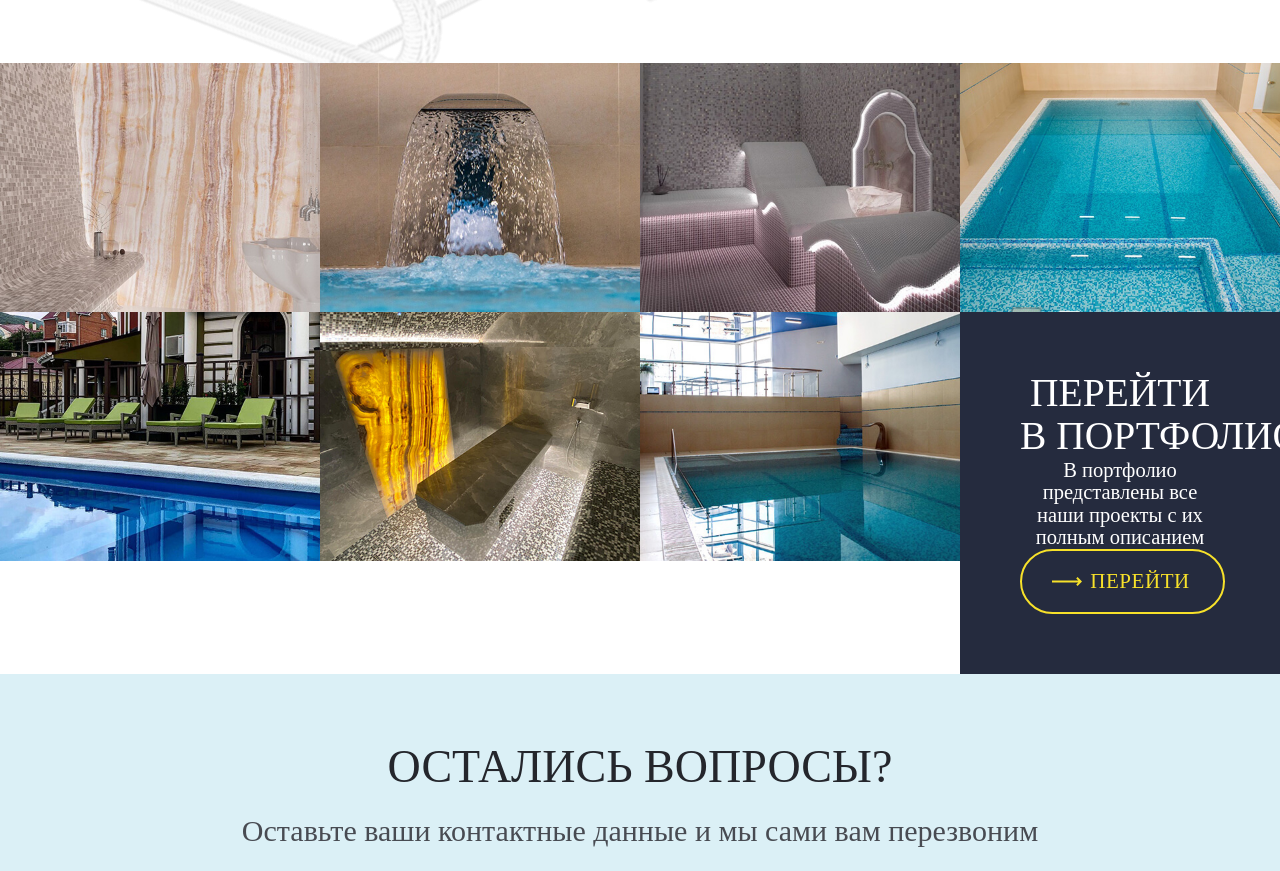
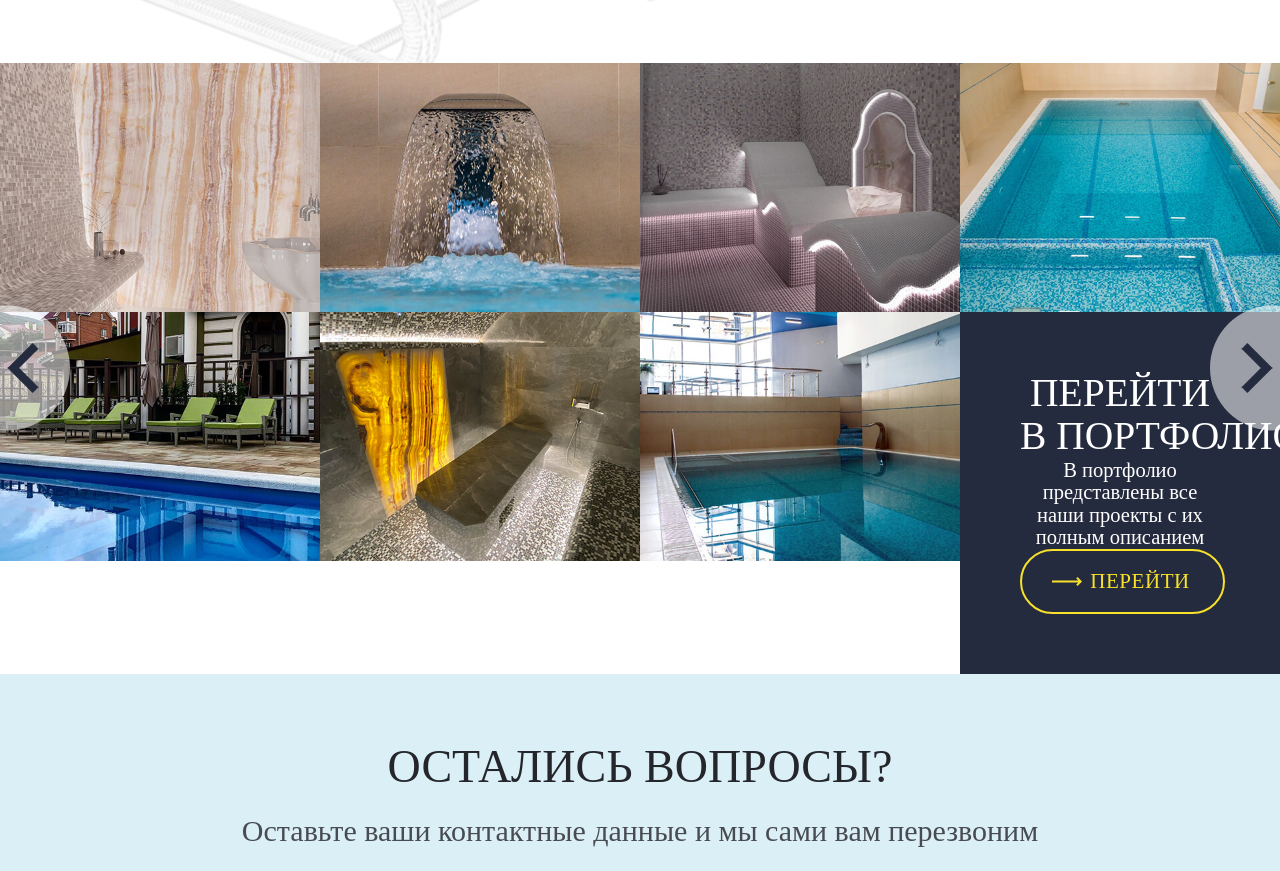
Before and after one commit to IlyaMBondarev/sultanmosaic, a plain HTML site: page index.html in a window 1280 px wide. Shown: the part 4307-5178 px from the top of the page. Drawn offline with nearby package versions, Linux system fonts and the light colour scheme; a web font is replaced by a local one.

Commit message:
Add files via upload

```diff
--- a/css/style.css
+++ b/css/style.css
@@ -620,6 +620,7 @@ h1, h2, h3, h4, h5, h6 {
   -webkit-user-select: none;
           user-select: none;
   max-width: 100%;
+  min-width: 100%;
 }
 .advantages__image-bottom-right {
   position: absolute;
@@ -872,6 +873,10 @@ h1, h2, h3, h4, h5, h6 {
   fill: #252b3e;
 }
 
+.full-portfolio {
+  position: relative;
+  overflow: hidden;
+}
 .full-portfolio__row {
   display: flex;
 }
@@ -982,6 +987,46 @@ h1, h2, h3, h4, h5, h6 {
 }
 .full-portfolio__link svg * {
   fill: #f7e12a;
+}
+.full-portfolio__arrow {
+  position: absolute;
+  z-index: 5;
+  top: 50%;
+  transform: translateY(-50%);
+  cursor: pointer;
+}
+.full-portfolio__arrow img {
+  position: relative;
+  z-index: 5;
+}
+.full-portfolio__arrow:hover::after {
+  opacity: 1;
+}
+.full-portfolio__arrow::after {
+  content: "";
+  transition: opacity 0.15s linear;
+  position: absolute;
+  top: 50%;
+  transform: translateY(-50%);
+  display: block;
+  width: 125px;
+  height: 125px;
+  background-color: #ffffff;
+  opacity: 0.55;
+  z-index: 4;
+  border-radius: 50%;
+}
+.full-portfolio__arrow-left {
+  left: 7px;
+}
+.full-portfolio__arrow-left::after {
+  left: -62px;
+}
+.full-portfolio__arrow-right {
+  right: 7px;
+}
+.full-portfolio__arrow-right::after {
+  right: -62px;
 }
 
 .questions {
--- a/index.html
+++ b/index.html
@@ -765,8 +765,13 @@
                             перейти</a>
                     </div>
                 </div>
+                <div class="full-portfolio__arrow full-portfolio__arrow-left">
+                    <img src="img/arrow-left.png" alt="">
+                </div>
+                <div class="full-portfolio__arrow full-portfolio__arrow-right">
+                    <img src="img/arrow-right.png" alt="">
+                </div>
             </div>
-
             <div class="questions">
                 <div class="container-small">
                     <p class="questions__title">ОСТАЛИСЬ ВОПРОСЫ?</p>
```
Also changed, not shown: img/arrow-left.png (added), img/arrow-right.png (added).
